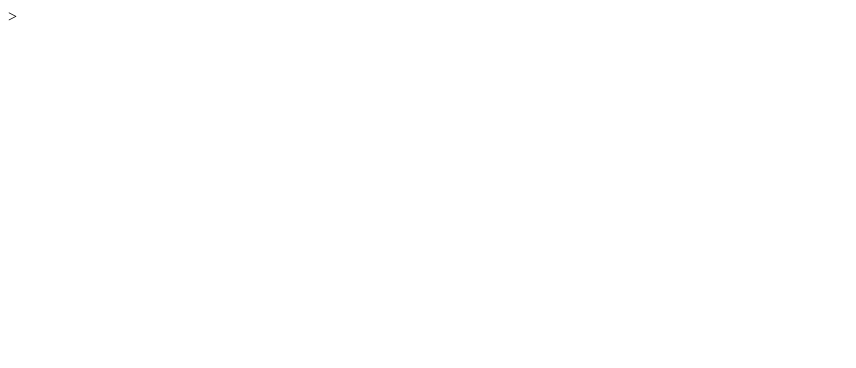
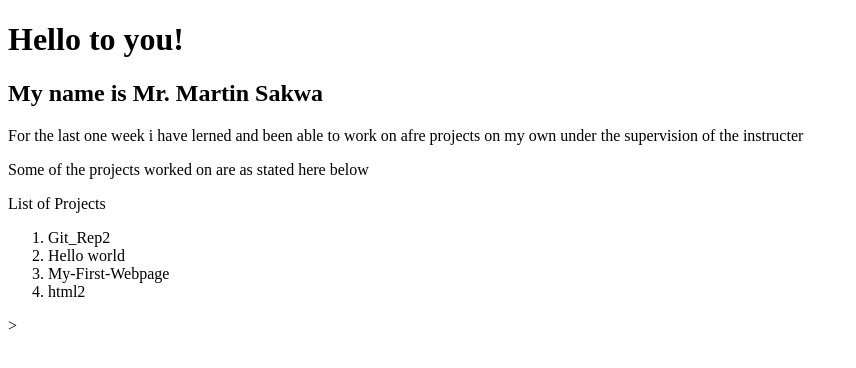
Before and after one commit to sakwamatsotso/origin, a plain HTML site: page Assignment.html in a window 1280 px wide. Shown: the whole page, without its empty margins (0-856 px from the left). Drawn offline with Linux system fonts and the light colour scheme.

Commit message:
added list of projects

```diff
--- a/Assignment.html
+++ b/Assignment.html
@@ -4,6 +4,16 @@
     <title>My Assignment</title>
   </head>
   <body>
-
+    <h1>Hello to you!</h1>
+    <h2>My name is Mr. Martin Sakwa</h2>
+    <p>For the last one week i have lerned and been able to work on afre projects on my own under the supervision of the instructer</p>
+    <p>Some of the projects worked on are as stated here below</p>
+    <p>List of Projects</p>
+    <ol>
+    <li>Git_Rep2</li>
+    <li>Hello world</li>
+    <li>My-First-Webpage</li>
+    <li>html2</li>
+    </ol>
   </body>
 </html>>
```
